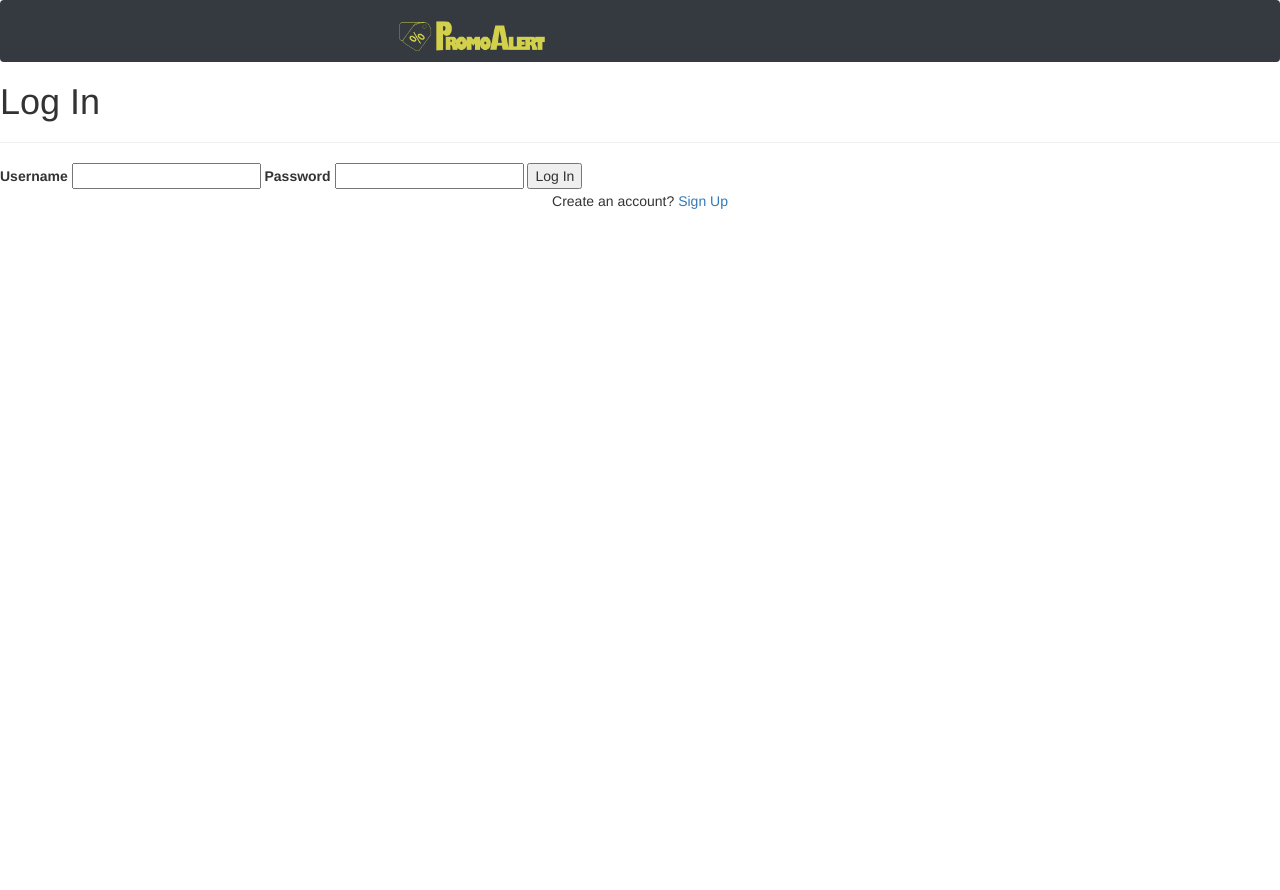
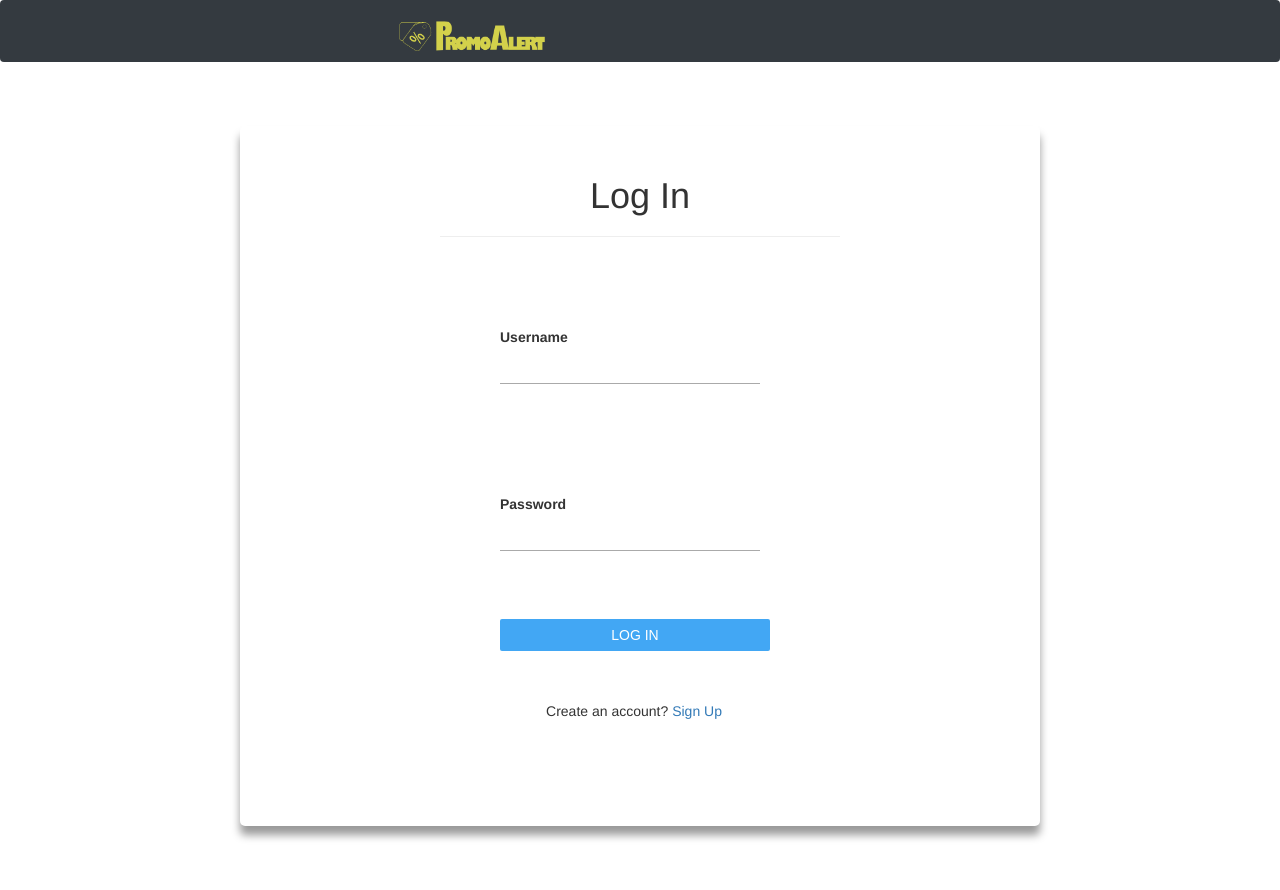
Before and after one commit to WilloneLim/Online-promotion-application, a PHP site: page /signin.html in a window 1280 px wide. Before the commit the page ends 209 px from the top, so only its background shows below. Run offline with PHP 8.4, Linux system fonts and the light colour scheme.

Commit message:
main css

```diff
--- a/PromoSite/css/main.css
+++ b/PromoSite/css/main.css
@@ -1,14 +1,8 @@
-.header {
-
-}
 
 .filter {
     margin-top: 20px;
 }
 
-.element {
-
-}
 
 .stext {
     font-family: Verdana, Geneva, sans-serif;
@@ -26,3 +20,141 @@
     color: black;
     border-bottom: 2px solid black;
 }
+
+/*-- register --*/
+hr{
+    border: 1px solid gray;
+    width: 50%;
+}
+
+#login-box {
+  position: relative;
+  margin: 5% auto;
+  width: 800px;
+  height: 700px;
+  background: #FFF;
+  border-radius: 5px;
+  box-shadow: 0 9px 9px rgba(0, 0, 0, 0.4);
+}
+
+
+
+h1 {
+  position: static;
+  top: 50px;
+  padding: 50px 0 0 0;
+  font-weight: 300;
+  font-size: 38px;
+  text-align: center;
+}
+
+input[type="text"],
+input[type="password"] {
+  display: block;
+  box-sizing: border-box;
+  margin-bottom: 40px;
+  margin-left: 260px;
+  padding: 8px;
+  width: 260px;
+  height: 32px;
+  border: none;
+  border-bottom: 1px solid #AAA;
+  font-family: sans-serif;
+  font-weight: 400;
+  font-size: 15px;
+  transition: 0.2s ease;
+}
+
+input[type="text"]:focus,
+input[type="password"]:focus {
+  border-bottom: 2px solid #16a085;
+  color: #16a085;
+  transition: 0.2s ease;
+}
+
+input[type="submit"] {
+  margin-top: 28px;
+  margin-bottom: 30px;
+  width: 270px;
+  margin-left: 260px;
+  height: 32px;
+  background: #42a7f4;
+  border: none;
+  border-radius: 2px;
+  color: #FFF;
+  font-family: sans-serif;
+  font-weight: 500;
+  text-transform: uppercase;
+  transition: 0.1s ease;
+  cursor: pointer;
+}
+
+input[type="submit"]:hover,
+input[type="submit"]:focus {
+  opacity: 0.8;
+  box-shadow: 0 2px 4px rgba(0, 0, 0, 0.4);
+  transition: 0.1s ease;
+}
+
+input[type="submit"]:active {
+  opacity: 1;
+  box-shadow: 0 1px 2px rgba(0, 0, 0, 0.4);
+  transition: 0.1s ease;
+}
+
+.btn{
+  position: relative;
+  width: 228px;
+  height: 32px;
+  border: none;
+  border-radius: 2px;
+  color: #FFF;
+  font-family: sans-serif;
+  font-weight: 500;
+  margin-left: 280px;
+  margin-top: 5px;
+
+}
+
+#facebook-button{
+    color: #FFF;
+    width: 228px;
+    border-radius: 5px;
+}
+
+#twitter-button{
+    color: #FFF;
+    width: 228px;
+    border-radius: 5px;
+}
+
+#google-button{
+    color: #FFF;
+    width: 228px;
+    border-radius: 5px;
+}
+
+button.social-signin.facebook {
+  background: #32508E;
+}
+
+button.social-signin.twitter {
+  background: #55ACEE;
+}
+
+button.social-signin.google {
+  background: #DD4B39;
+}
+
+.text-center{
+  text-align: center;
+  margin-top: 20px;
+  margin-right: 12px
+}
+
+label{
+    display: block;
+    margin-left: 260px;
+    margin-top: 70px;
+
+}
```
